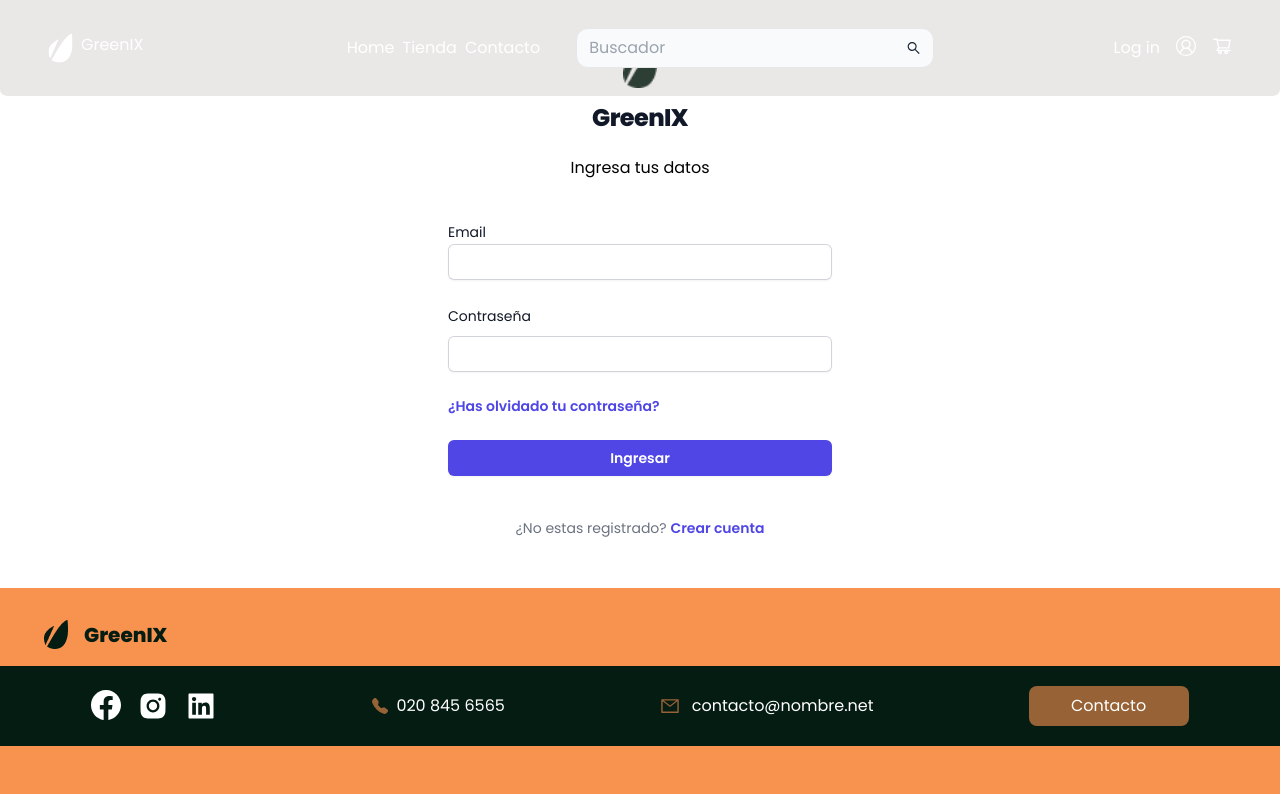
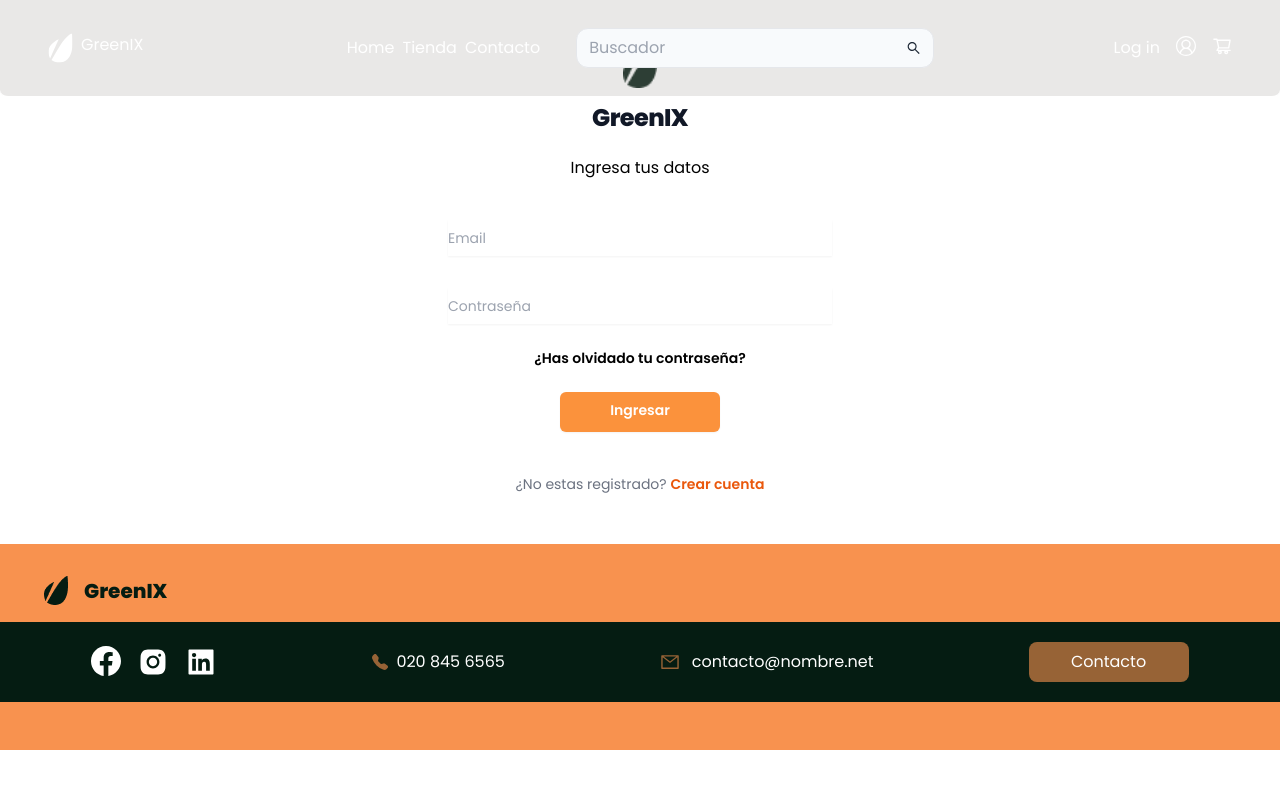
Before and after one commit to No-Country/c14-15-t-node-react, a React (Vite) app in the folder client/ecomerce-green/: page /login in a window 1280 px wide. Built offline with nearby package versions, Linux system fonts and the light colour scheme.

Commit message:
proyecto completo

```diff
--- a/client/ecomerce-green/src/pages/Login.jsx
+++ b/client/ecomerce-green/src/pages/Login.jsx
@@ -24,9 +24,9 @@
     <div className="mt-10 sm:mx-auto sm:w-full sm:max-w-sm">
       <form className="space-y-6" action="#" method="POST">
         <div>
-          <label htmlFor="email" className="block text-sm font-medium leading-6 text-gray-900">
+          {/* <label htmlFor="email" className="block text-sm font-medium leading-6 text-gray-900">
             Email
-          </label>
+          </label> */}
           <div className="">
             <input
               id="email"
@@ -34,15 +34,16 @@
               type="email"
               autoComplete="email"
               required
-              className="block w-full rounded-md border-0 py-1.5 text-gray-900 shadow-sm ring-1 ring-inset ring-gray-300 placeholder:text-gray-400 focus:ring-2 focus:ring-inset focus:ring-indigo-600 sm:text-sm sm:leading-6"
+              className="block w-full  border-0 py-1.5 text-gray-900 shadow-sm  ring-inset  placeholder:text-gray-400 focus:ring-2 focus:ring-inset focus:ring-indigo-600 sm:text-sm sm:leading-6"
+              placeholder='Email'
             />
           </div>
         </div>
 
         <div>
           <div className="flex items-center justify-between">
-            <label htmlFor="password" className="block text-sm font-medium leading-6 text-gray-900">
-              Contraseña
+             <label htmlFor="password" className="block text-sm font-medium leading-6 text-gray-900">
+
             </label>
 
           </div>
@@ -53,30 +54,31 @@
               type="password"
               autoComplete="current-password"
               required
-              className="block w-full rounded-md border-0 py-1.5 text-gray-900 shadow-sm ring-1 ring-inset ring-gray-300 placeholder:text-gray-400 focus:ring-2 focus:ring-inset focus:ring-indigo-600 sm:text-sm sm:leading-6"
+              className="block w-full  border-0 py-1.5 text-gray-900 shadow-sm  ring-inset ring-gray-300 placeholder:text-white-400 focus:ring-2 focus:ring-inset focus:ring-indigo-600 sm:text-sm sm:leading-6"
+             placeholder='Contraseña'
             />
           </div>
         </div>
-        <div className="text-sm">
-              <a href="#" className="font-semibold text-indigo-600 hover:text-indigo-500">
+        <div className="text-sm flex justify-center">
+              <a href="#" className="font-semibold text-white-600 hover:text-indigo-500">
                 ¿Has olvidado tu contraseña?
               </a>
             </div>
 
-        <div>
+        <div className='flex justify-center '>
           <button
             type="submit"
-            className="flex w-full justify-center rounded-md bg-indigo-600 px-3 py-1.5 text-sm font-semibold leading-6 text-white shadow-sm hover:bg-indigo-500 focus-visible:outline focus-visible:outline-2 focus-visible:outline-offset-2 focus-visible:outline-indigo-600"
+            className="flex w-[160px] h-[40px] justify-center rounded-md bg-orange-400 px-3 py-1.5 text-sm font-semibold leading-6 text-white shadow-sm hover:bg-orange-500 focus-visible:outline focus-visible:outline-2 focus-visible:outline-offset-2 focus-visible:outline-orange-600"
           >
-           Ingresar
+          <p className='text-2x5'>Ingresar</p>
           </button>
         </div>
       </form>
 
       <p className="mt-10 text-center text-sm text-gray-500">
         ¿No estas registrado?{' '}
-        <a href="#" className="font-semibold leading-6 text-indigo-600 hover:text-indigo-500">
-          Crear cuenta
+        <a href="#" className="font-semibold leading-6 text-orange-600 hover:text-orange-500">
+        Crear cuenta
         </a>
       </p>
 
```
